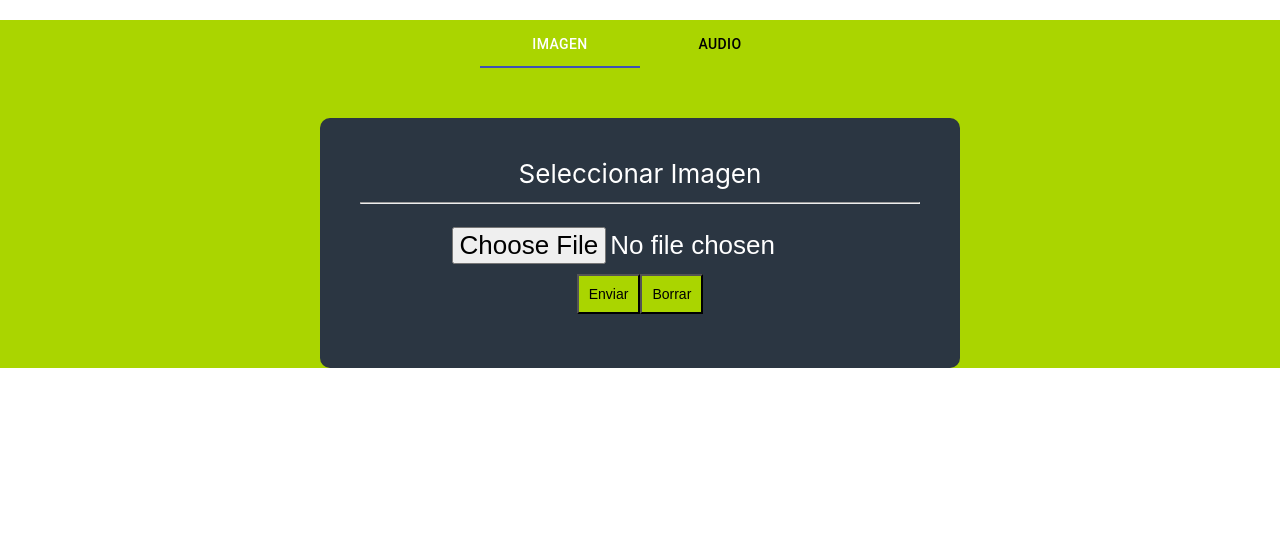
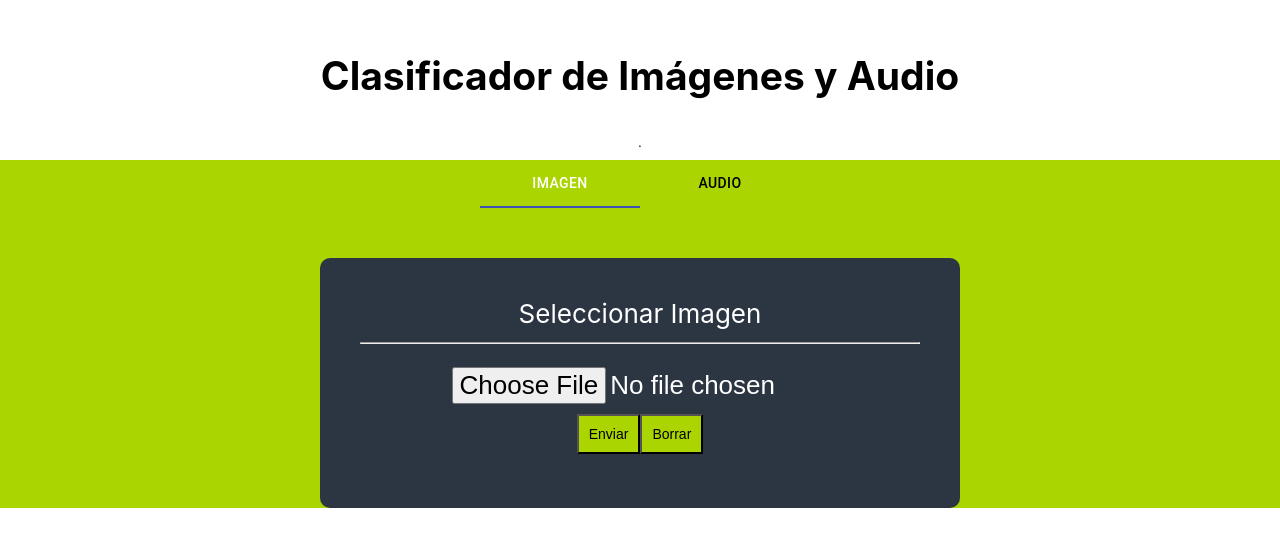
Before and after one commit to jesuslas/google-cloud-concept, a React (Create React App) app in the folder client/: page /image in a window 1280 px wide. Shown: the top 546 px of the page. Built offline with nearby package versions, Linux system fonts and the light colour scheme.

Commit message:
se agrega nuevo diseño

```diff
--- a/client/src/App.css
+++ b/client/src/App.css
@@ -121,3 +121,9 @@ form button {
 .displayImage{
   max-width: 450px;
 }
+h2{
+  color:black
+}
+.dividerHeader{
+  border-bottom: 1px solid black;
+}
--- a/client/src/App.js
+++ b/client/src/App.js
@@ -7,6 +7,8 @@ function App() {
   return (
     <div className="App">
       <header className="App-header">
+        <h2>Clasificador de Imágenes y Audio</h2>
+        <hr className="dividerHeader"/>
         <Router>
           <Switch>
             <TabsRouter />
```
